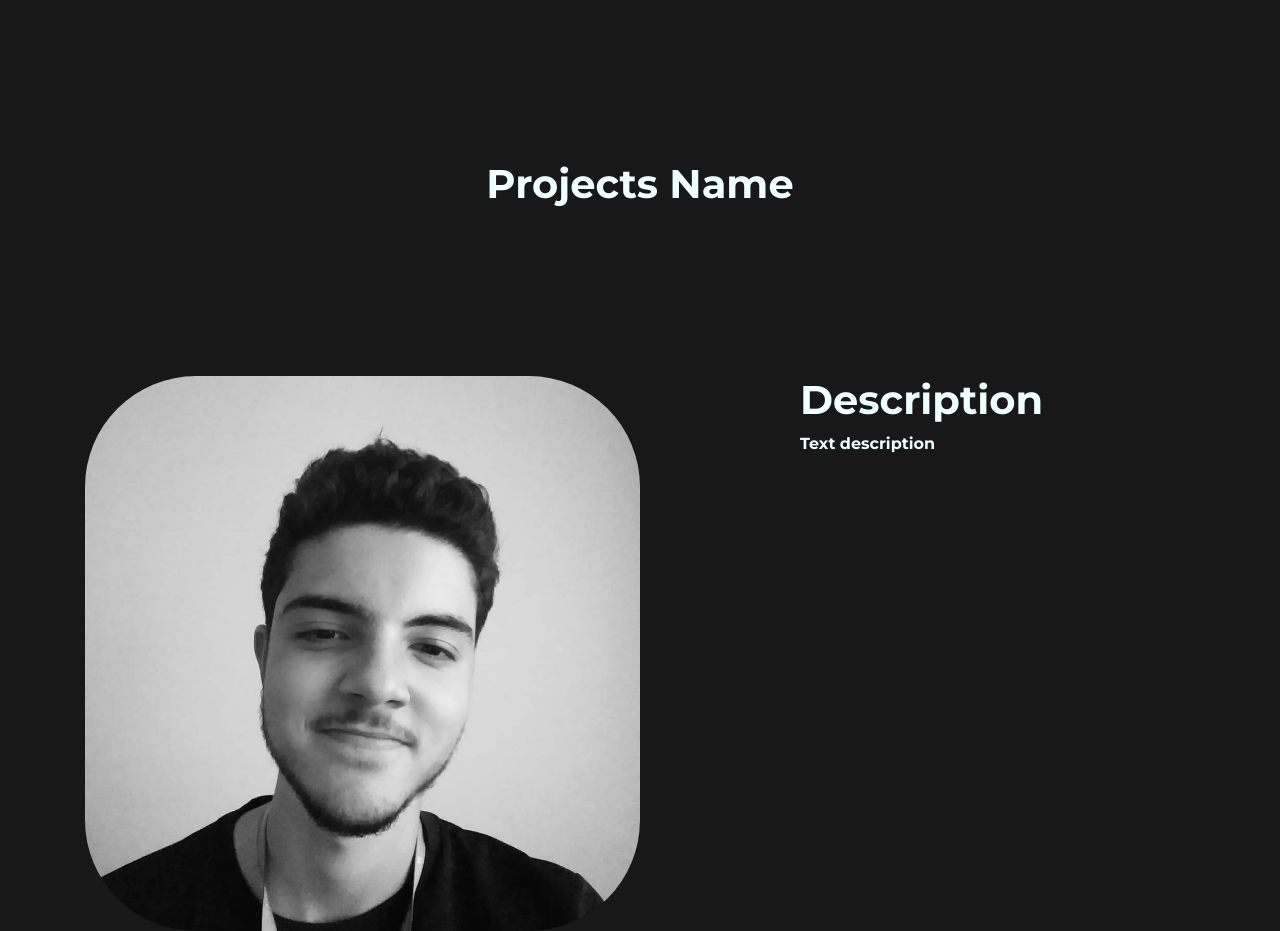
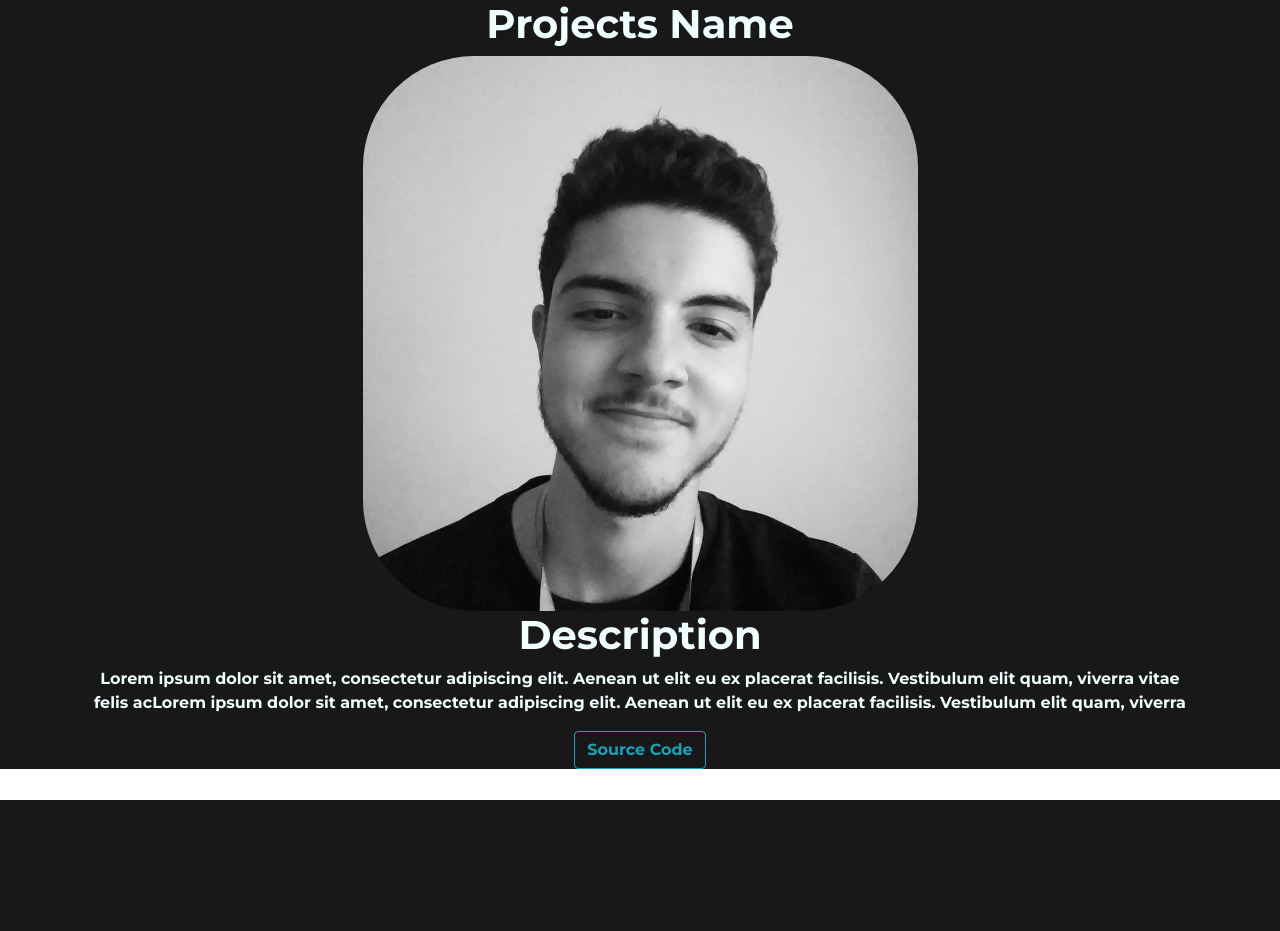
Before and after one commit to lucascostamr/Web-Portifolio, a Flask app: page /projects in a window 1280 px wide. After the commit the page ends 800 px from the top, so only its background shows below. Run offline with Flask 2, Linux system fonts and the light colour scheme; some libraries are stand-ins or nearby versions.

Commit message:
Improving project page

```diff
--- a/templates/projects.html
+++ b/templates/projects.html
@@ -1,17 +1,16 @@
 {%include "header.html" %}
 <section id="project-page">
-    <div class="container project-page-container">
-        <h1>Projects Name</h1>
+    <div class="container project-page-title-container">
+        <h1 class="project-title">Projects Name</h1>
     </div>
+    <div class="container project-page-container-content">
+        <img src="{{ url_for('static', filename='images/profile-img.jpg')}}" alt="project-image" class="project-image">
+        <div class="container-text">
+            <h1 class="project-description">Description</h1>
+            <p class="project-description-content">Lorem ipsum dolor sit amet, consectetur adipiscing elit. Aenean ut elit eu ex placerat facilisis. Vestibulum elit quam, viverra vitae felis acLorem ipsum dolor sit amet, consectetur adipiscing elit. Aenean ut elit eu ex placerat facilisis. Vestibulum elit quam, viverra</p>
+            <span class="source-btn"><a class="btn btn-outline-info" href="#">Source Code</a></span>
+        </div>
 
-    <div class="container">
-        <div class="media">
-            <img src="{{ url_for('static', filename='images/profile-img.jpg')}}" alt="project-image" class="project-image">
-            <div class="media-body">
-                <h1 class="mt-0">Description</h1>
-                <p>Text description</p>
-            </div>
-        </div>
     </div>
 </section>
 
```
Also changed, not shown: templates/index.html (+11 -1 lines).
